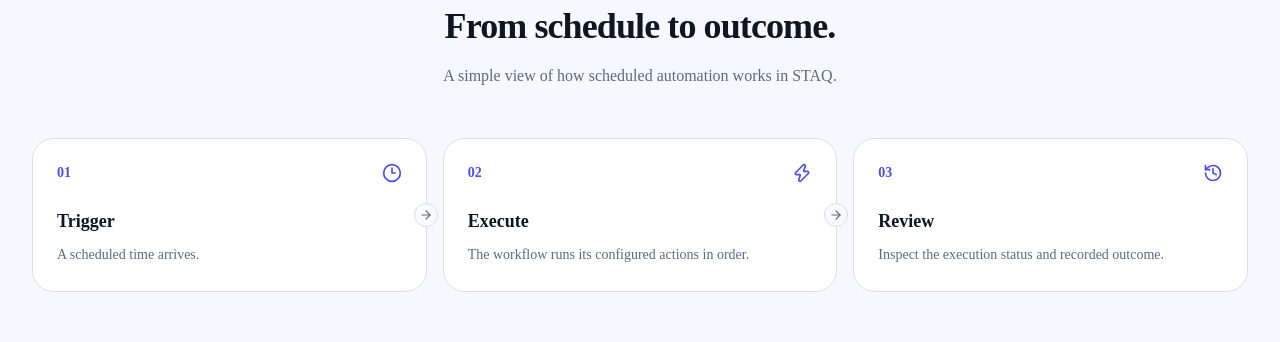
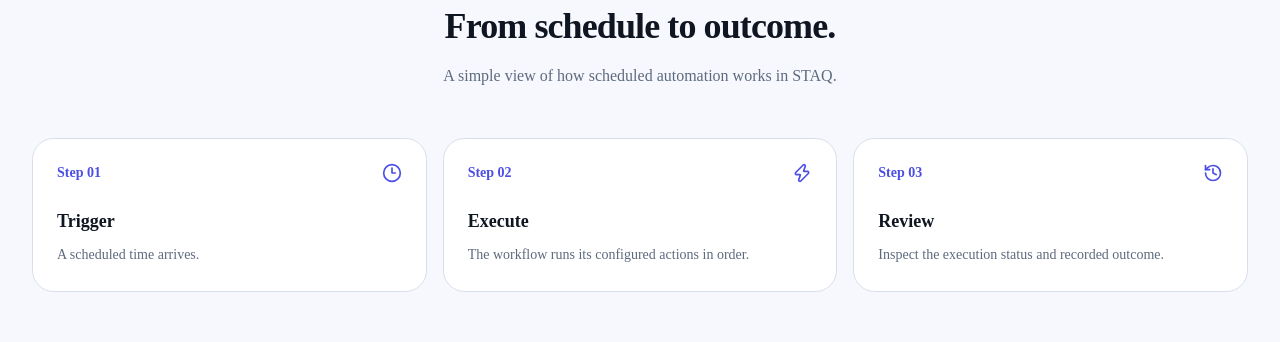
Before and after one commit to Saif724/STAQ, a Next.js app in the folder frontend/: page / in a window 1280 px wide. Shown: the part 2000-2342 px from the top of the page. Built offline with nearby package versions, Linux system fonts and the light colour scheme.

Commit message:
fix: fixed the public page , cleaned the unnecessary arrow

```diff
--- a/frontend/app/(public)/page.tsx
+++ b/frontend/app/(public)/page.tsx
@@ -6,7 +6,6 @@ import {
   GitBranch,
   Mail,
   Play,
-  ShieldCheck,
   Terminal,
   Webhook,
   Zap,
@@ -333,7 +332,7 @@ export default function HomePage() {
           </div>
 
           <div className="mt-12 grid gap-4 md:grid-cols-3">
-            {workflowSteps.map((step, index) => {
+            {workflowSteps.map((step) => {
               const Icon = step.icon;
 
               return (
@@ -343,7 +342,7 @@ export default function HomePage() {
                 >
                   <div className="flex items-center justify-between">
                     <span className="text-sm font-semibold text-primary">
-                      {step.number}
+                      Step {step.number}
                     </span>
                     <Icon className="size-5 text-primary" />
                   </div>
@@ -351,10 +350,6 @@ export default function HomePage() {
                   <p className="mt-2 text-sm leading-6 text-muted-foreground">
                     {step.description}
                   </p>
-
-                  {index < workflowSteps.length - 1 && (
-                    <ArrowRight className="absolute -right-3 top-1/2 z-10 hidden size-6 -translate-y-1/2 rounded-full border border-border bg-background p-1 text-muted-foreground md:block" />
-                  )}
                 </div>
               );
             })}
```
